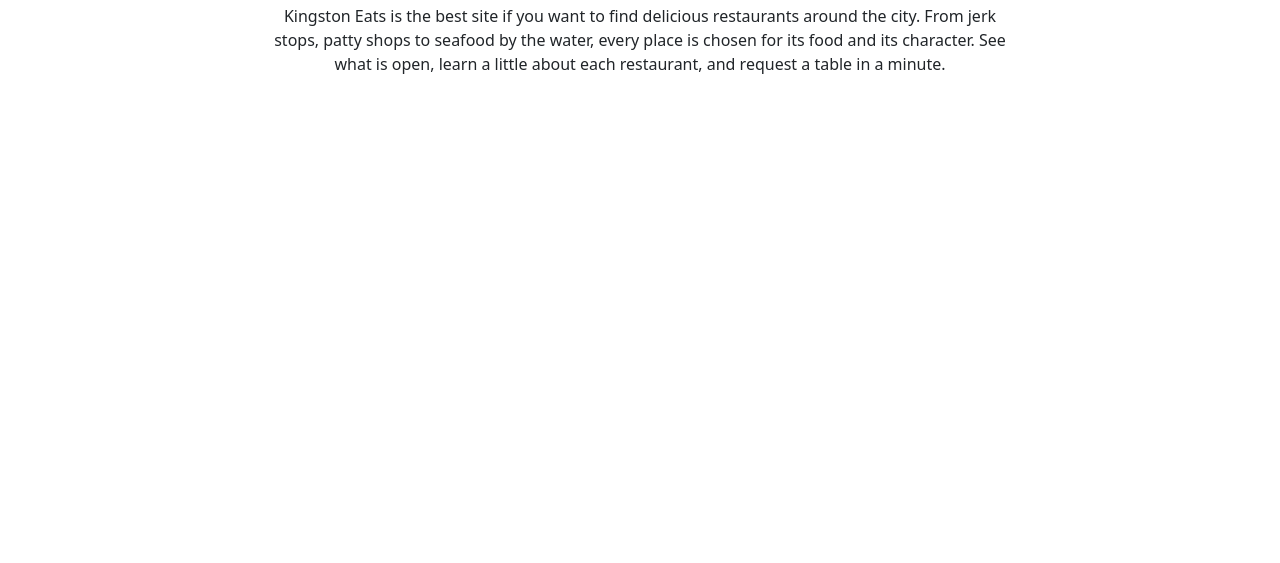
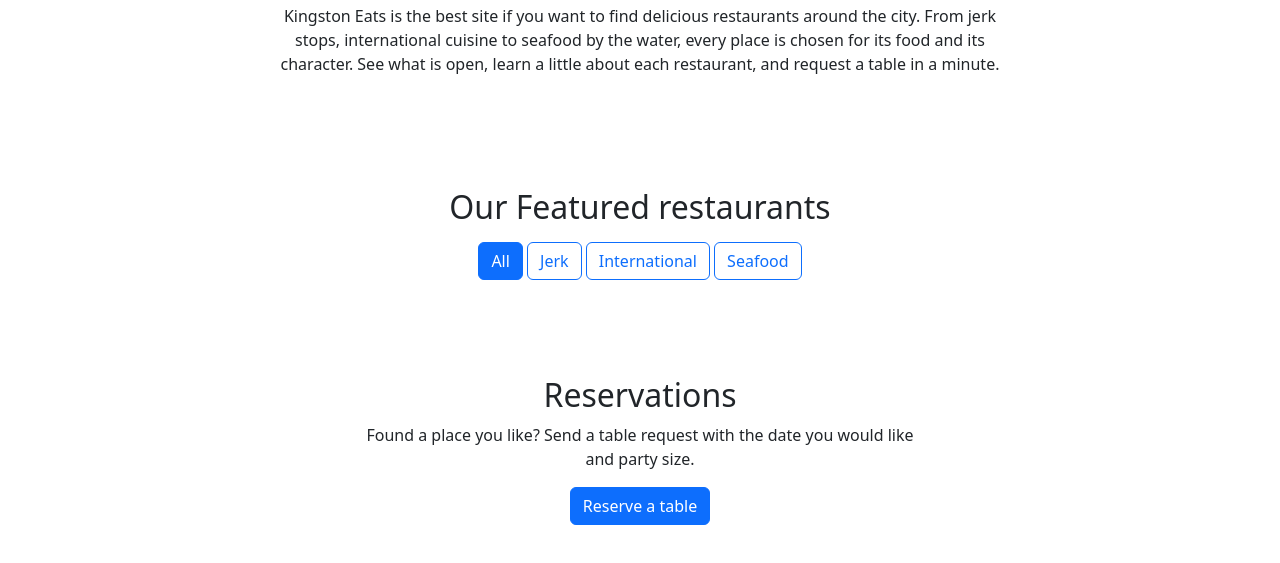
Before and after one commit to britty-eek/kingston-eats, a plain HTML site: page index.html in a window 1280 px wide. Shown: the part 535-1098 px from the top of the page. Before the commit the page ends 800 px from the top, so only its background shows below. Drawn offline with nearby package versions, Linux system fonts and the light colour scheme.

Commit message:
Added the reservations section to the home page. Also edited the descriptions of the about and buttons to be more diverse.

```diff
--- a/index.html
+++ b/index.html
@@ -41,7 +41,7 @@
           <!-- MAIN: the main content of the page.
            tabindex="-1" lets it receive focus when the skip link is used. -->
   <main id="main-content" tabindex="-1">
-      <!-- Three photos side by side (stacked on phones); g-0 removes the gaps -->
+      <!-- Three photos side by side. g-0 removes the gaps -->
     <section class="photo-strip" aria-label="Food around Kingston">
       <div class="row row-cols-1 row-cols-md-3 g-0">
         <div class="col"><img src="images/photo-1.jpg" alt="placeholder"></div>
@@ -60,12 +60,38 @@
       <h2 class="section-title">About</h2>
       <p class="about-text col-lg-8 mx-auto">
         Kingston Eats is the best site if you want to find delicious restaurants around the city.
-        From jerk stops, patty shops to seafood by the water, every place is chosen for its food and
+        From jerk stops, international cuisine to seafood by the water, every place is chosen for its food and
         its character. See what is open, learn a little about each restaurant, and
         request a table in a minute.
       </p>
     </section>
 
+     <section id="featured" class="container py-5">
+      <h2 class="section-title text-center">Our Featured restaurants</h2>
+      <p id="featured-summary" class="text-center" aria-live="polite"></p>
+
+      <div class="text-center mb-4">
+        <button class="btn btn-outline-primary filter-button active" data-filter="all">All</button>
+        <button class="btn btn-outline-primary filter-button" data-filter="Jerk">Jerk</button>
+        <button class="btn btn-outline-primary filter-button" data-filter="International">International</button>
+        <button class="btn btn-outline-primary filter-button" data-filter="Seafood">Seafood</button>
+      </div>
+
+      <!-- JavaScript builds the cards here -->
+      <div id="featured-list" class="row row-cols-1 row-cols-md-3 g-4"></div>
+    </section>
+
+    <section class="reserve text-center py-5">
+      <div class="container">
+        <h2 class="section-title">Reservations</h2>
+        <p class="col-lg-6 mx-auto">
+          Found a place you like? Send a table request with the date you would like and party size.
+        </p>
+        <a class="btn btn-primary" href="reserve.html">Reserve a table</a>
+      </div>
+    </section>
+  </main>
+
 
     </body>
 </html>
```
